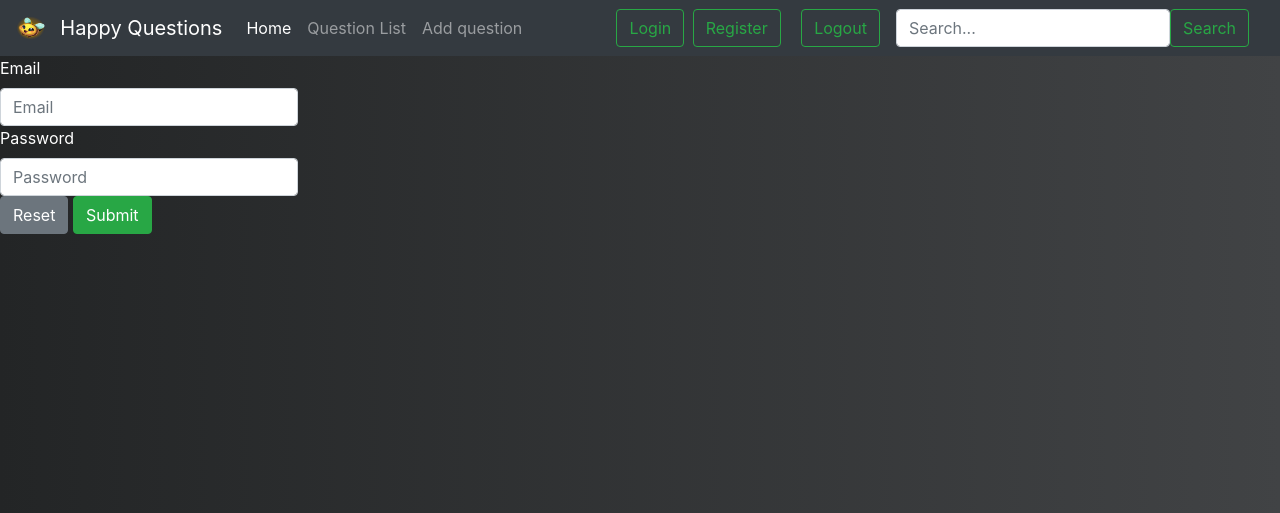
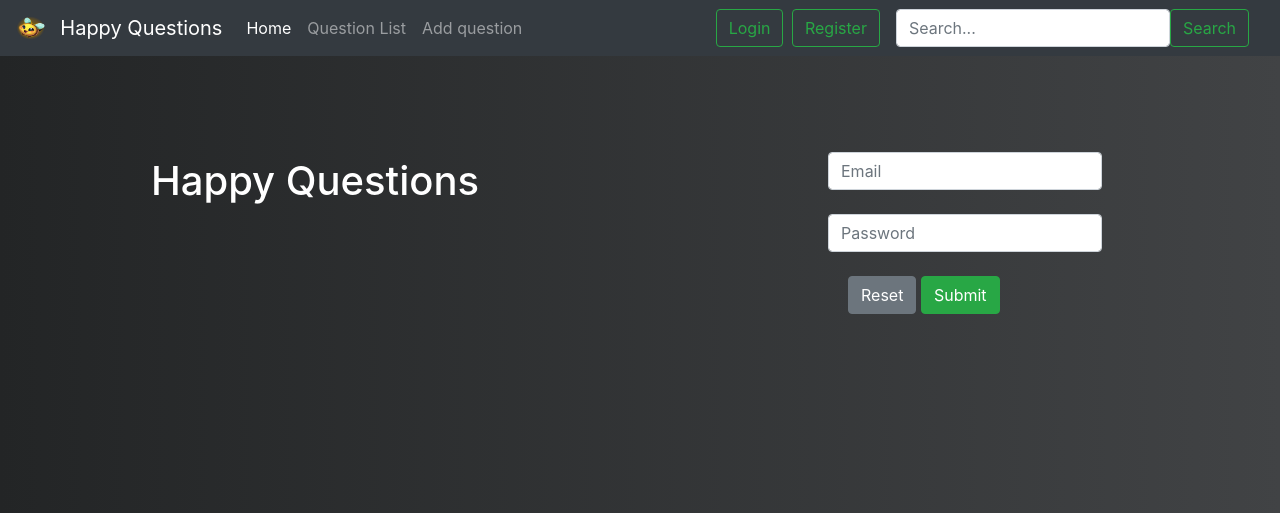
Before and after one commit to damianTrybuszek/Ask-Mate, a Flask app: page /login in a window 1280 px wide. Shown: the top 513 px of the page. Run offline with Flask 2, Linux system fonts and the light colour scheme; some libraries are stand-ins or nearby versions.

Commit message:
Login and registration buttons visibility adjusted. Login required wrapper function added

```diff
--- a/server.py
+++ b/server.py
@@ -9,6 +9,16 @@ app = Flask(__name__)
 app.config['UPLOAD_FOLDER'] = data_handling.UPLOAD_FOLDER
 app.secret_key = os.environ.get('SECRET_KEY', 'dev')
 app.permanent_session_lifetime= timedelta(days=1)
+
+
+def login_required(function):
+    def wrapper(*args, **kwargs):
+        if 'username' not in session:
+            flash("You must be logged in to do this!")
+            return redirect(url_for('user_login'))
+        return function(*args, **kwargs)
+    return wrapper
+
 
 @app.route("/")
 def hello():
@@ -58,6 +68,7 @@ def display(question_id):
 
 
 @app.route("/add_question", methods=["POST", "GET"])
+@login_required
 def add_question():
     if request.method == "POST":
         if "file" in request.files:
@@ -68,16 +79,14 @@ def add_question():
             else:
                 filename = False
         new_question_input = dict(request.form)
-        try:
-            email = session['username']
-            user_id = data_handling.get_user_id(email)
 
-            data_handling.save_question(new_question_input, filename, user_id)
-            question_id = data_handling.get_last_question()[0]['id']
-            return redirect(f"/question/{question_id}")
-        except:
-            flash("You must log in to post a question!")
-            return redirect(url_for("user_login"))
+        email = session['username']
+        user_id = data_handling.get_user_id(email)
+
+        data_handling.save_question(new_question_input, filename, user_id)
+        question_id = data_handling.get_last_question()[0]['id']
+        return redirect(f"/question/{question_id}")
+
     return render_template("add_question.html")
 
 
@@ -408,5 +417,6 @@ def display_tags():
 
 
 
+
 if __name__ == "__main__":
     app.run(debug=True)
--- a/static/styles.css
+++ b/static/styles.css
@@ -148,3 +148,10 @@
     margin-left: 100px;
     margin-right: auto;
 }
+.grid-container {
+    display: grid;
+    grid-template-columns: 1fr 1fr;
+    grid-gap: 20px;
+    justify-content: center;
+    align-items: center;
+}
--- a/templates/base.html
+++ b/templates/base.html
@@ -53,10 +53,22 @@
             <li class="nav-item">
               <a class="nav-link" href="/add_question">Add question</a>
             </li>
+
             </ul>
         </div>
 
          <div>
+             {% if 'username' in session %}
+                <div class="d-inline mr-auto">
+                    <span class="navbar-brand mb-0 h1">Hello, {{ session['user'] }}!</span>
+                </div>
+                <form class="d-inline mr-auto" method="GET" action="/logout"
+                        name="logout_button" enctype="multipart/form-data">
+                    <button class="btn btn-outline-success mr-3" type="submit">Logout</button>
+                </form>
+
+             {% else %}
+
                 <form class="d-inline mr-auto" method="GET" action="/login"
                       name="login_buttons" enctype="multipart/form-data">
                     <button class="btn btn-outline-success mr-1" type="submit">Login</button>
@@ -65,10 +77,7 @@
                       name="register_button" enctype="multipart/form-data">
                     <button class="btn btn-outline-success mr-3" type="submit">Register</button>
                 </form>
-           <form class="d-inline mr-auto" method="GET" action="/logout"
-                  name="logout_button" enctype="multipart/form-data">
-                <button class="btn btn-outline-success mr-3" type="submit">Logout</button>
-            </form>
+            {% endif %}
 
         </div>
 
--- a/templates/login.html
+++ b/templates/login.html
@@ -2,25 +2,36 @@
 {% block title %}Login{% endblock %}
 
 {% block content %}
-    <div class="row g-3">
-      <div class="col-sm-3">
+    <div class="grid-container">
+
+    <div class="grid-child d-flex justify-content-center">
+        <h1 class="text-white">Happy Questions</h1>
+        <br>
+{#        <h5 class="text-white">Connect with other music enthusiasts around the world!</h5>#}
+    </div>
+
+    <div class="grid-child d-flex justify-content-center ">
+
         <form action="#" method="POST" enctype="multipart/form-data">
-
-        <label for="email" class="form-label text-white">Email</label>
-        <input type="email" class="form-control" placeholder="Email" name="email"
+            <br>
+            <br>
+            <br>
+            <br>
+{#        <label for="email" class="col-sm-2 col-form-label text-white">Email</label>#}
+        <input type="email" class="form-control align-self-center" placeholder="Email" name="email"
                id="email" aria-label="first_name" required>
-
-        <label for="password" class="form-label text-white">Password</label>
+            <br>
+{#        <label for="password" class="col-sm-2 col-form-label text-white">Password</label>#}
         <input type="password" class="form-control" placeholder="Password" name="password"
                id="password" aria-label="first_name" required>
+<br>
+<div class="form-check">
 
         <button class ="btn btn-secondary" type="reset">Reset</button>
         <button class ="btn btn-success" type="submit">Submit</button>
+</div>
         </form>
       </div>
-
-   </div>
-
-
+</div>
 
 {% endblock %}
```
Lines whose indentation alone changed are shown as unchanged.
